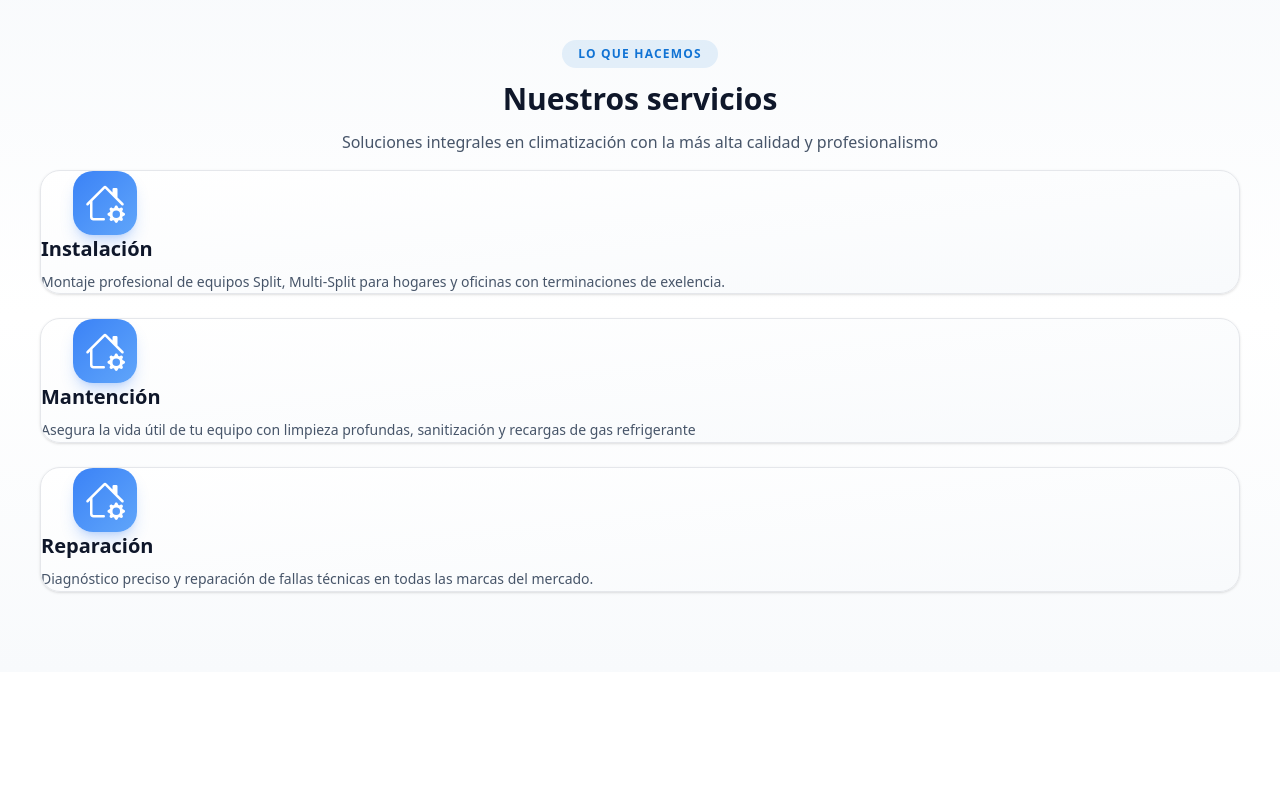
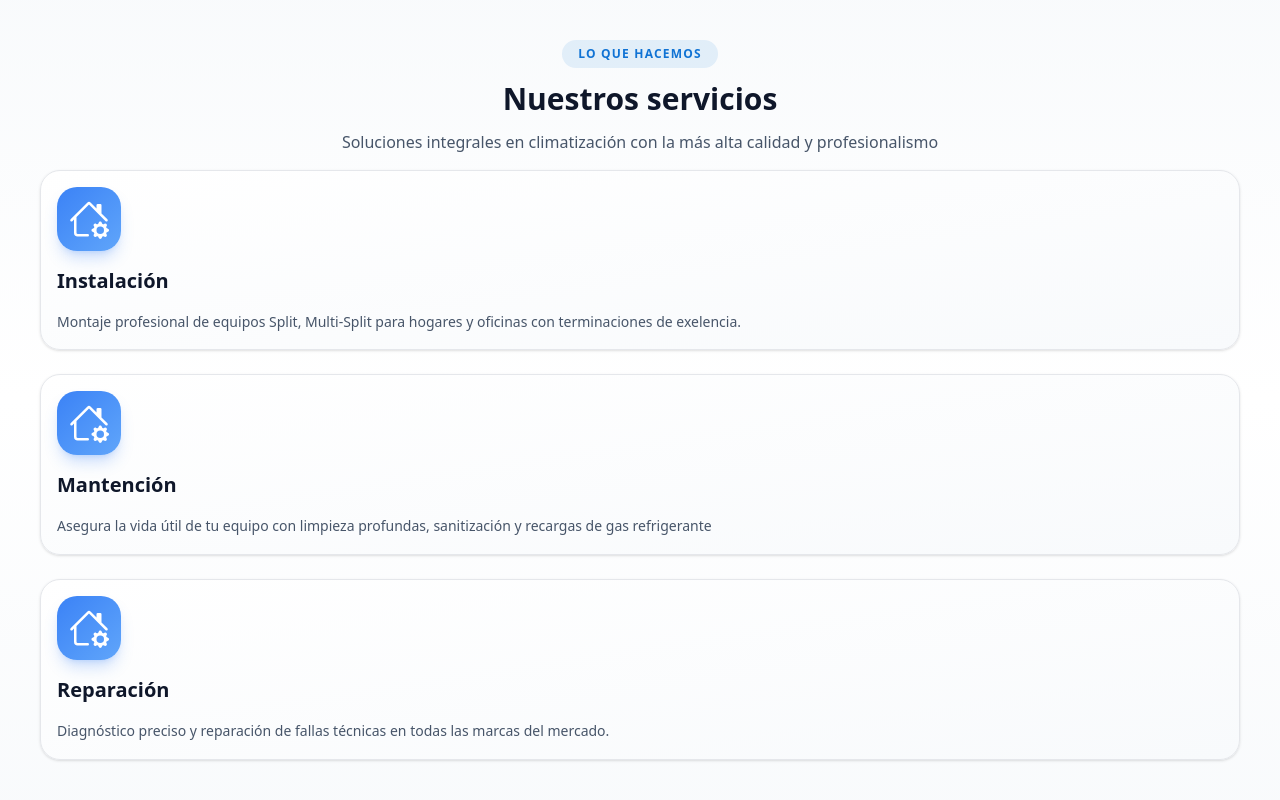
Before and after one commit to Popicode/web-at, a Next.js app: page / in a window 1280 px wide. Shown: the part 1990-2790 px from the top of the page. Before the commit the page ends 2662 px from the top, so only its background shows below. Built offline with nearby package versions, Linux system fonts and the light colour scheme.

Commit message:
style: arreglar padding y margenes de card para servicios

```diff
--- a/src/components/sections/servicios/ServiciosCard.jsx
+++ b/src/components/sections/servicios/ServiciosCard.jsx
@@ -4,16 +4,16 @@ export function ServiceCard({ icon, title, description }) {
                  transition-all duration-300 ease-out
                  cursor-pointer overflow-hidden relative">
             <div className="absolute top-0 left-0 right-0 h-1 bg-gradient-to-r from-brand-500 to-brand-400 origin-left scale-x-0 group-hover:scale-x-100 transition-transform duration-500" />
-            <div className="flex flex-col px-8 gap-5">
+            <div className="flex flex-col px-4 py-4 gap-5">
                 <div className="flex items-center justify-center w-16 h-16 rounded-2xl bg-gradient-to-br from-brand-500 to-brand-400 shadow-lg shadow-brand-500/25 group-hover:scale-110 group-hover:rotate-3 transition-all duration-300">
                     {icon}
                 </div>
             </div>
-            <div className="flex flex-col gap-2">
-                <h3 className="font-bold text-xl text-text group-hover:text-brand-500 transition-colors duration-300">
+            <div className="flex flex-col gap-">
+                <h3 className="font-bold text-xl text-text group-hover:text-brand-500 transition-colors duration-300 px-4 ">
                     {title}
                 </h3>
-                <p className="text-sm leading-relaxed text-text-muted">
+                <p className="text-sm leading-relaxed text-text-muted px-4 py-4">
                     {description}
                 </p>
             </div>
```
